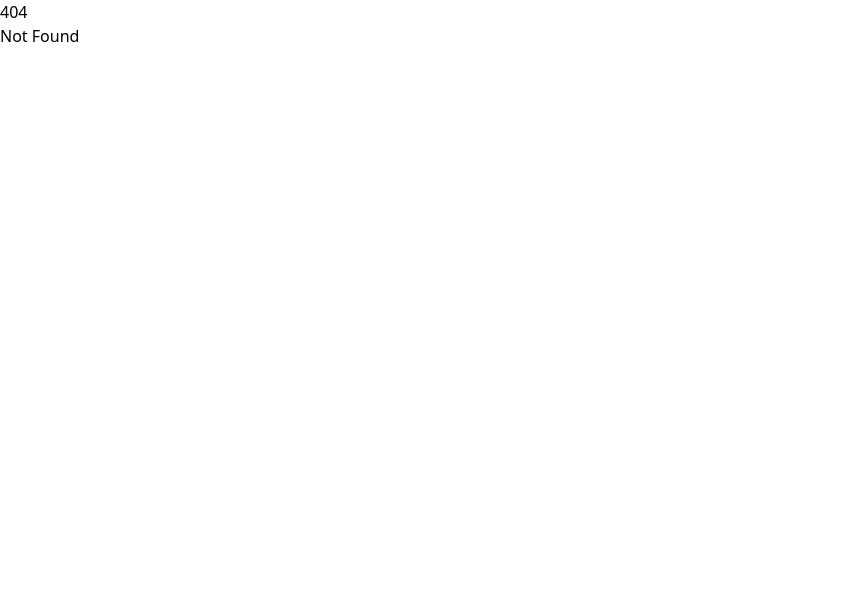
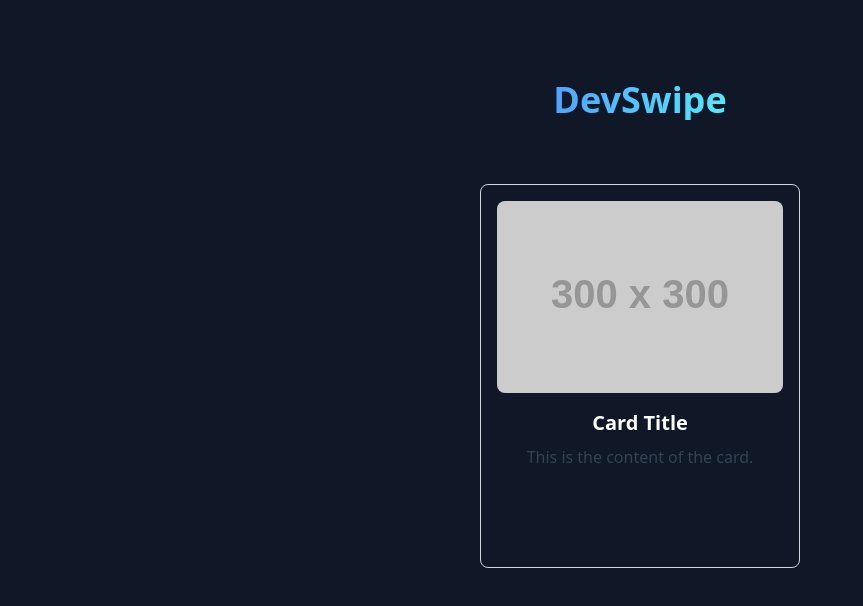
Before and after one commit to bewba/DevSwipe, a SvelteKit app: page /private/main in a window 1280 px wide. Before the commit this address had no page. Shown: the top 606 px of the page, without its empty margins (0-863 px from the left). Built offline with nearby package versions, Linux system fonts and the light colour scheme.

Commit message:
make swipe

```diff
--- a/package.json
+++ b/package.json
@@ -34,5 +34,8 @@
 		"typescript": "^5.0.0",
 		"typescript-eslint": "^8.20.0",
 		"vite": "^6.0.0"
+	},
+	"dependencies": {
+		"svelte-gesture": "^0.1.4"
 	}
 }
--- /dev/null
+++ b/src/lib/components/swipe/Card.svelte
@@ -0,0 +1,71 @@
+<script>
+  import { createEventDispatcher } from 'svelte';
+
+  let startX = 0;
+  let card;
+  let isDragging = false;
+  const dispatch = createEventDispatcher();
+
+  export let companyName = '';
+  export let jobDescription = '';
+  export let imageUrl = 'https://via.placeholder.com/300'; // Default image
+
+  function handleStart(event) {
+    startX = event.type === 'touchstart' ? event.touches[0].clientX : event.clientX;
+    isDragging = true;
+  }
+
+  function handleMove(event) {
+    if (!isDragging) return;
+    let clientX = event.type === 'touchmove' ? event.touches[0].clientX : event.clientX;
+    let diff = clientX - startX;
+    card.style.transform = `translateX(${diff}px) rotate(${diff * 0.1}deg)`;
+  }
+
+  function handleEnd(event) {
+    if (!isDragging) return;
+    isDragging = false;
+    let clientX = event.type === 'touchend' ? event.changedTouches[0].clientX : event.clientX;
+    let diff = clientX - startX;
+    if (diff > 50) {
+      card.style.transform = 'translateX(100%) rotate(20deg)';
+      card.style.opacity = '0';
+      setTimeout(() => dispatch('remove'), 300); // Dispatch remove event after animation
+    } else if (diff < -50) {
+      card.style.transform = 'translateX(-100%) rotate(-20deg)';
+      card.style.opacity = '0';
+      setTimeout(() => dispatch('remove'), 300); // Dispatch remove event after animation
+    } else {
+      card.style.transform = '';
+    }
+  }
+
+  function handleMouseLeave() {
+    if (isDragging) {
+      isDragging = false;
+      card.style.transform = '';
+    }
+  }
+</script>
+
+<div
+  bind:this={card}
+  class="card border border-gray-300 rounded-lg p-4 w-80 h-96 text-center transition-transform duration-300 hover:shadow-xl hover:scale-105 hover:border-blue-500 hover:cursor-pointer"
+  on:touchstart={handleStart}
+  on:touchmove={handleMove}
+  on:touchend={handleEnd}
+  on:mousedown={handleStart}
+  on:mousemove={handleMove}
+  on:mouseup={handleEnd}
+  on:mouseleave={handleMouseLeave}
+>
+  <img src={imageUrl} alt={companyName} class="w-full h-48 object-cover rounded-lg" />
+  <h2 class="mt-4 mb-2 text-xl font-semibold">{companyName}</h2>
+  <p class="m-0 text-gray-700 truncate">{jobDescription}</p>
+</div>
+
+<style>
+  .card {
+    max-width: 100%;
+  }
+</style>
--- a/src/lib/swipe/Card.svelte
+++ /dev/null
@@ -1,11 +0,0 @@
-<script>
-    export let companyName = '';
-    export let jobDescription = '';
-    export let imageUrl = '';
-</script>
-
-<div class="card border border-gray-300 rounded-lg p-4 max-w-xs text-center"></div>
-    <img src={imageUrl} alt={companyName} class="w-full rounded-lg" />
-    <h2 class="mt-4 mb-2 text-xl font-semibold">{companyName}</h2>
-    <p class="m-0 text-gray-700">{jobDescription}</p>
-</div>
--- a/src/routes/+page.svelte
+++ b/src/routes/+page.svelte
@@ -1,6 +1,4 @@
 <script>
-	import { onMount } from 'svelte';
-
 	let features = [
 		{
 			title: 'Swipe to Connect',
@@ -18,23 +16,28 @@
 </script>
 
 <main class="min-h-screen bg-gray-900 text-white flex flex-col items-center justify-center px-4">
+	<!-- HEADER -->
 	<section class="text-center">
-		<h1 class="text-5xl font-bold mb-4">Welcome to DevSwipe</h1>
+		<h1 class="text-5xl font-bold mb-4 bg-gradient-to-r from-blue-400 to-cyan-400 text-transparent bg-clip-text">
+			Welcome to DevSwipe
+		</h1>
 		<p class="text-lg text-gray-300 max-w-lg mx-auto mb-6">
-			The ultimate platform to connect developers, collaborate on projects, and showcase your
-			skills.
+			The ultimate platform to connect developers, collaborate on projects, and showcase your skills.
 		</p>
 		<a
 			href="/signup"
-			class="bg-blue-500 hover:bg-blue-600 text-white font-bold py-3 px-14 rounded-lg text-lg"
-			>Get Started</a
+			class="bg-gradient-to-r from-blue-500 to-cyan-500 hover:from-blue-600 hover:to-cyan-600
+			text-white font-bold py-3 px-14 rounded-lg text-lg shadow-lg transform transition-all duration-300 hover:scale-105"
 		>
+			Get Started
+		</a>
 	</section>
 
-	<section class="mt-16 grid grid-cols-1 md:grid-cols-3 gap-8 w-full max-w-4xl">
+	<!-- FEATURES -->
+	<section class="mt-16 grid grid-cols-1 md:grid-cols-3 gap-8 w-full max-w-5xl">
 		{#each features as feature}
-			<div class="bg-gray-800 p-6 rounded-lg shadow-lg text-center">
-				<h2 class="text-xl font-semibold mb-2">{feature.title}</h2>
+			<div class="bg-gray-800 p-6 rounded-xl shadow-lg text-center border border-gray-700 hover:border-cyan-400 transition-all duration-300">
+				<h2 class="text-xl font-semibold text-cyan-300 mb-2">{feature.title}</h2>
 				<p class="text-gray-400">{feature.description}</p>
 			</div>
 		{/each}
--- /dev/null
+++ b/src/routes/private/main/+page.svelte
@@ -0,0 +1,14 @@
+<script>
+    import Card from '$lib/components/swipe/Card.svelte';
+</script>
+
+<main class="text-center p-8 bg-gray-900 text-white min-h-screen flex flex-col items-center">
+
+    <!-- Content -->
+    <section class="flex flex-col items-center mt-6">
+        <h1 class="text-4xl font-bold my-6 bg-gradient-to-r from-blue-400 to-cyan-300 text-transparent bg-clip-text mb-16">
+            DevSwipe
+        </h1>
+        <Card companyName="Card Title" jobDescription="This is the content of the card." />
+    </section>
+</main>
```
Also changed, not shown: 1 other file (tests, documents, lock files or other folders).
